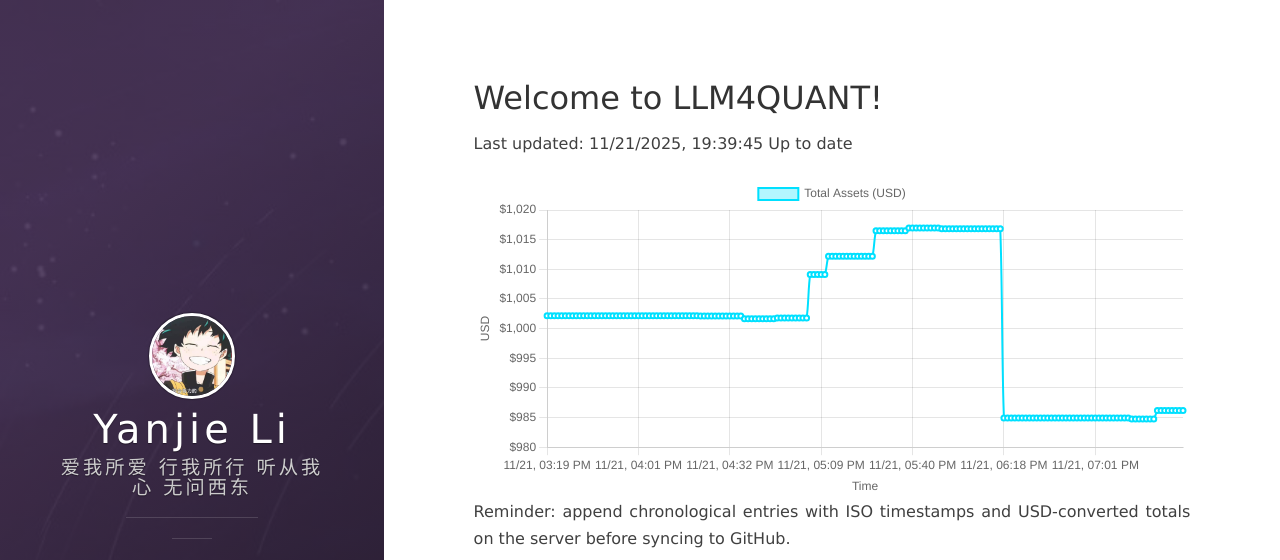
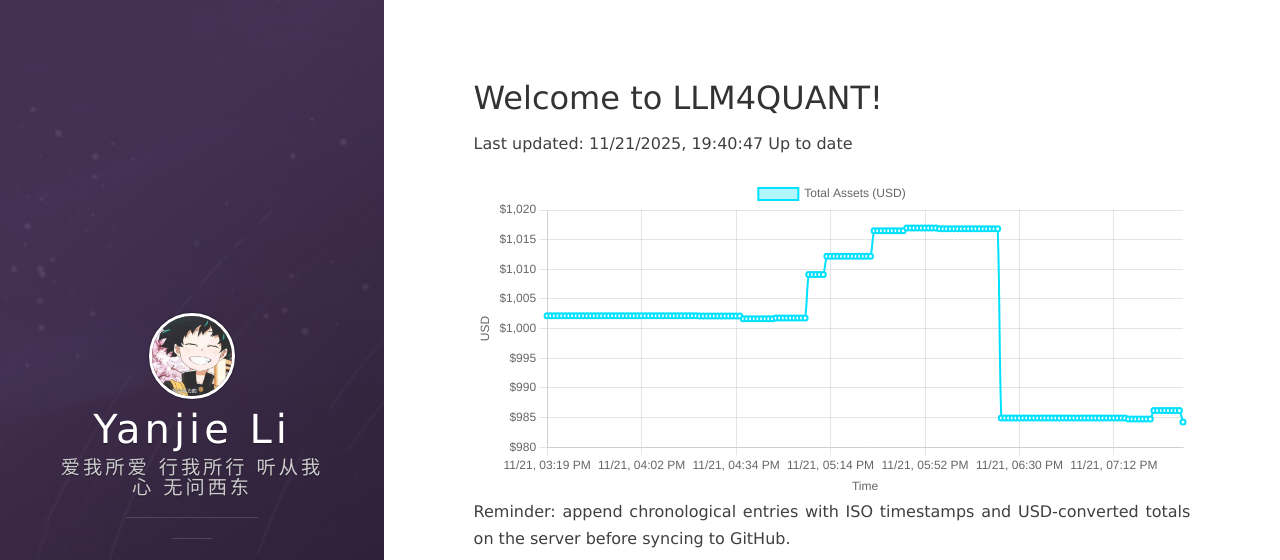
Before and after one commit to leeyegy/leeyegy.github.io, a Jekyll site: the page built from live-trading.html, in a window 1280 px wide and 1081 px high. Shown: the top 560 px of the window. Built offline with Jekyll 4.4.1, drawn with Linux system fonts in a browser that asks for light colours; nearby versions of some CDN libraries.

Commit message:
AccountMonitor: update balance history 2025-11-22T03:40:47+08:00

```diff
--- a/assets/data/binance/balance-history.json
+++ b/assets/data/binance/balance-history.json
@@ -1,5 +1,5 @@
 {
-  "generatedAt": "2025-11-22T03:39:45+08:00",
+  "generatedAt": "2025-11-22T03:40:47+08:00",
   "asset": "total_usd_value",
   "history": [
     {
@@ -701,6 +701,10 @@
     {
       "timestamp": "2025-11-22T03:39:45+08:00",
       "totalUsd": 986.17042413
+    },
+    {
+      "timestamp": "2025-11-22T03:40:47+08:00",
+      "totalUsd": 984.22878225
     }
   ]
 }
```
